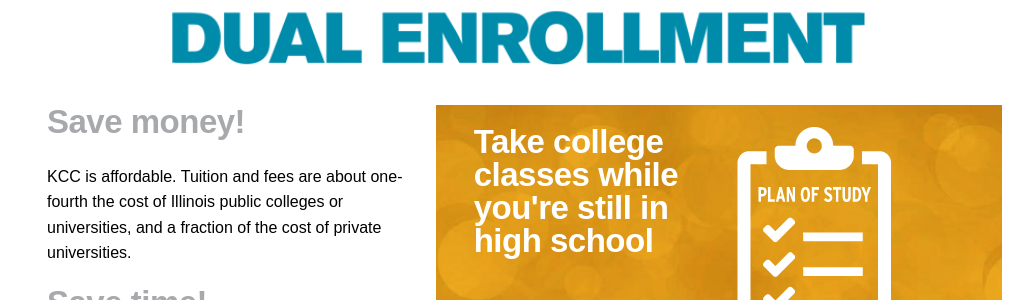
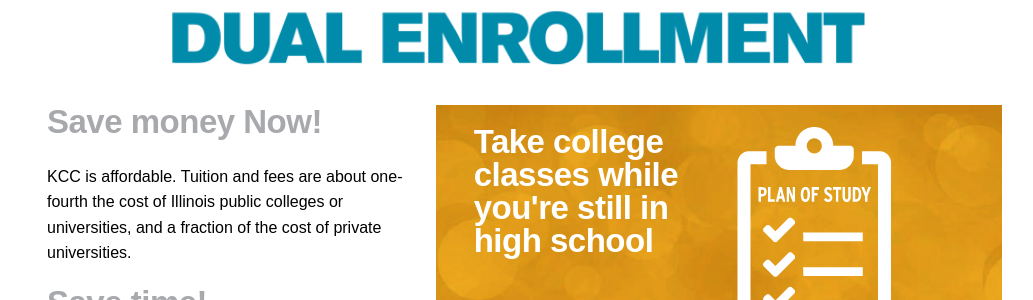
Before and after one commit to KankakeeCommunityCollege/juniorviewbook-2016, a Jekyll site: the page built from index.md, in a window 1280 px wide and 900 px high, scrolled down 1051 px. Shown: the part 157-457 px from the top of the window, without its empty margins (123-1156 px from the left). Built offline with Jekyll 4.4.1, drawn with Linux system fonts in a browser that asks for light colours; nearby versions of some CDN libraries; library files that are not in the unit come from our copies.

Commit message:
Updated 'index.md' via CloudCannon

```diff
--- a/index.md
+++ b/index.md
@@ -1,103 +1,17 @@
 ---
 layout: default
 title: Kankakee Community College campus look for juniors in high school
-description: "No pressure, but choosing a college is BIG. KCC is a smart choice. You can even enroll in classes while you’re in high school."
-keywords: Kankakee Community College, juniors, high school
+description: >-
+  No pressure, but choosing a college is BIG. KCC is a smart choice. You can
+  even enroll in classes while you’re in high school.
+keywords: 'Kankakee Community College, juniors, high school'
 ---
-<section class="hero-shot">
-  <div class="row space-top double">
-    <div class="column">
-      <div class="large-7 medium-7 columns">
-        <h2></h2>
-      </div>
-      <div class="large-5 medium-5 columns">
-      </div>
-    </div>
-  </div>
-</section>
-<section class="save-time-money">
-  <div class="row space-top space-bottom">
-    <div class="column"><img src="/assets/img/group-people.jpg"></div>
-  </div>
-  <div class="row space-top">
-    <div class="column">
-      <h2 class="centered dual-enrollment">Dual Enrollment</h2>
-      <div class="large-5 medium-5 columns">
-        <h3 class="editable">Save money!</h3>
-        <p>
-          KCC is affordable. Tuition and fees are about one-fourth the cost
-          of Illinois public colleges or universities, and a fraction of the cost
-          of private universities.
-        </p>
-        <h3>Save time!</h3>
-        <p>
-          Trim your college course load and make it easier to maintain
-          a high GPA in college.
-        </p>
-      </div>
-      <div class="large-7 medium-7 columns grad-steps-ahead">
-        <div class="row space-bottom">
-          <div class="column">
-            <div class="large-6 medium-6 column">
-              <h3>Take college classes while you<span>'</span>re still in high school</h3>
-            </div>
-            <div class="large-6 medium-6 column">
-              <div class="steps-2"></div>
-            </div>
-          </div>
-        </div>
-      </div>
-    </div>
-  </div>
-</section>
-<section class="save-time-money">
-  <div class="row space-top space-bottom">
-    <div class="column">
-      <h2 class="centered dual-credit">Dual Credit</h2>
-      <div class="large-5 medium-5 columns">
-        <h3>Earn both high school &amp; college credit at your school</h3>
-      </div>
-      <div class="large-7 medium-7 columns grad-steps-ahead-g">
-        <div class="row">
-          <div class="column">
-            <div class="large-6 medium-6 column">
-              <div class="steps"></div>
-            </div>
-            <div class="large-6 medium-6 column">
-              <h3>Get steps ahead</h3>
-              <p>Earn <b>BOTH</b> high school &amp; college credit simultaneously! </p>
-            </div>
-          </div>
-        </div>
-      </div>
-    </div>
-  </div>
-</section>
-<section class="fifty-five-quality-choices">
-  <div class="row space-top space-bottom double">
-    <div class="column">
-      <h2 class="centered">58 Choices for a quality education</h2>
-    </div>
-    <div class="column column__panel--white">
-      <div class="large-7 columns">
-        <h3>Transfer programs</h3>
-        <p>
-          You can transfer after KCC and then complete a bachelor's degree. In fact, we
-          guarantee it! With transfer agreements, you can finish your KCC degree then enter
-          any four-year public university in Illinois as a junior.<br><a href="http://www.kcc.edu/future/choosing/transfer/Pages/default.aspx">Learn more about our transfer programs</a>
-        </p>
-        <h3>Occupational programs</h3>
-        <p>
-          These options get you ready for a career. Our programs and courses meet national
-          accreditation standards. <a href="http://www.kcc.edu/future/choosing/occupational/Pages/default.aspx">Many of these programs </a>offer short-term options such as
-          certificates which take from one semester to one year.<br>
-        </p>
-        <h3>Earnings Opportunity</h3>
-        <p>If you are excelling in class, you may become a tutor or a lab assistant.</p>
-      </div>
-      <div class="large-5 columns">
-        <img src="/assets/img/D41_6919.jpg" alt="student in library photo" />
-      </div>
-    </div>
-  </div>
-</section>
+
+
+<section class="hero-shot"><div class="row space-top double"><div class="column"><div class="large-7 medium-7 columns"><h2>&nbsp;</h2></div><div class="large-5 medium-5 columns">&nbsp;</div></div></div></section>
+
+<section class="save-time-money"><div class="row space-top space-bottom"><div class="column"><img src="/assets/img/group-people.jpg" /></div></div><div class="row space-top"><div class="column"><h2 class="centered dual-enrollment">Dual Enrollment</h2><div class="large-5 medium-5 columns"><h3>Save money Now!</h3><p>KCC is affordable. Tuition and fees are about one-fourth the cost of Illinois public colleges or universities, and a fraction of the cost of private universities.</p><h3>Save time!</h3><p>Trim your college course load and make it easier to maintain a high GPA in college.</p></div><div class="large-7 medium-7 columns grad-steps-ahead"><div class="row space-bottom"><div class="column"><div class="large-6 medium-6 column"><h3>Take college classes while you<span>'</span>re still in high school</h3></div><div class="large-6 medium-6 column"><div class="steps-2">&nbsp;</div></div></div></div></div></div></div></section>
+
+<section class="save-time-money"><div class="row space-top space-bottom"><div class="column"><h2 class="centered dual-credit">Dual Credit</h2><div class="large-5 medium-5 columns"><h3>Earn both high school &amp; college credit at your school</h3></div><div class="large-7 medium-7 columns grad-steps-ahead-g"><div class="row"><div class="column"><div class="large-6 medium-6 column"><div class="steps">&nbsp;</div></div><div class="large-6 medium-6 column"><h3>Get steps ahead</h3><p>Earn <b>BOTH</b> high school &amp; college credit simultaneously!</p></div></div></div></div></div></div></section>
+
+<section class="fifty-five-quality-choices"><div class="row space-top space-bottom double"><div class="column"><h2 class="centered">58 Choices for a quality education</h2></div><div class="column column__panel--white"><div class="large-7 columns"><h3>Transfer programs</h3><p>You can transfer after KCC and then complete a bachelor's degree. In fact, we guarantee it! With transfer agreements, you can finish your KCC degree then enter any four-year public university in Illinois as a junior.<br /><a href="http://www.kcc.edu/future/choosing/transfer/Pages/default.aspx">Learn more about our transfer programs</a></p><h3>Occupational programs</h3><p>These options get you ready for a career. Our programs and courses meet national accreditation standards. <a href="http://www.kcc.edu/future/choosing/occupational/Pages/default.aspx">Many of these programs </a>offer short-term options such as certificates which take from one semester to one year.</p><h3>Earnings Opportunity</h3><p>If you are excelling in class, you may become a tutor or a lab assistant.</p></div><div class="large-5 columns"><img alt="student in library photo" src="/assets/img/D41_6919.jpg" /></div></div></div></section>
```
